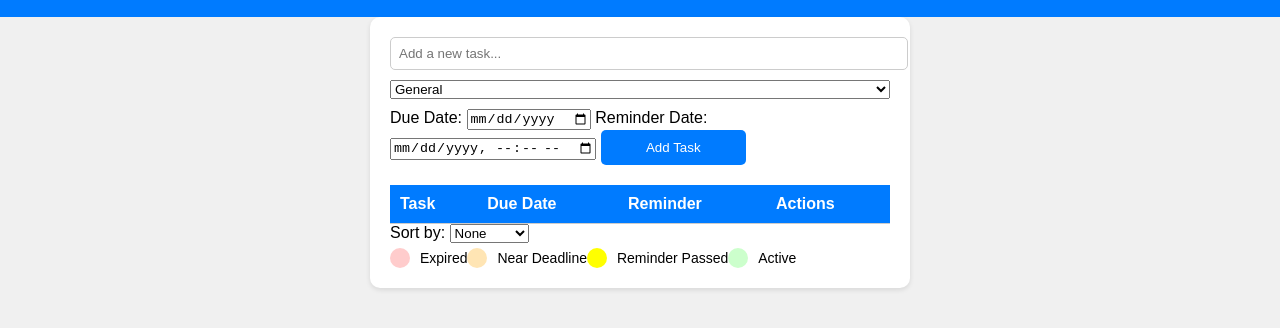
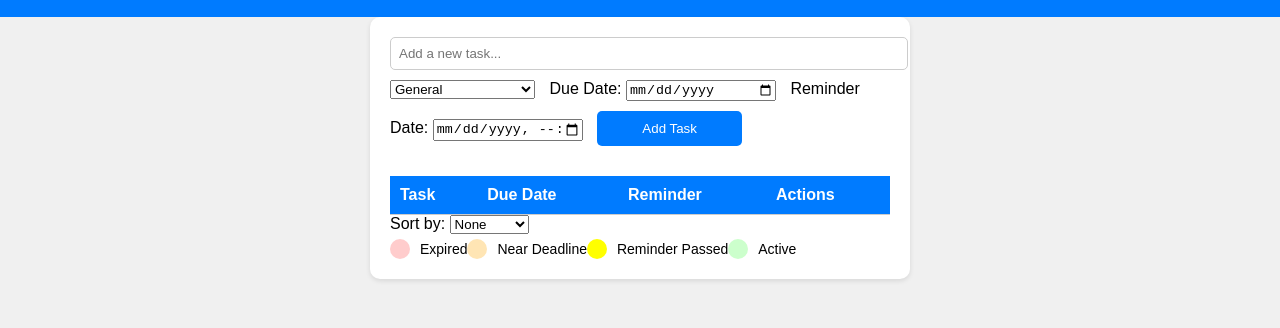
Before and after one commit to KovousoglouGeorgios/to-do-list-app, a plain HTML site: page index.html in a window 1280 px wide. Shown: the part 60-388 px from the top of the page. Drawn offline with Linux system fonts and the light colour scheme.

Commit message:
Update styles.css

```diff
--- a/styles.css
+++ b/styles.css
@@ -23,8 +23,8 @@ main {
 }
 
 .container {
-    max-width: 500px; /* Reduced the max-width for a smaller container */
-    width: 90%; /* Adjusted the width for better fitting on the page */
+    max-width: 500px;
+    width: 90%;
     padding: 20px;
     background-color: #fff;
     border-radius: 10px;
@@ -70,25 +70,19 @@ main {
 }
 
 #taskInput {
-    width: 100%; /* Set the width to 100% to take up the full width */
+    width: 100%;
     padding: 8px;
     border: 1px solid #ccc;
     border-radius: 5px;
     margin-bottom: 10px;
 }
 
-#dateInputs, #categorySelect, #submitTaskButton {
-    display: inline-block;
-    vertical-align: top;
-    width: calc(30% - 5px); /* Adjusted width for fitting on the same line */
+#taskInputContainer input[type="date"],
+#taskInputContainer input[type="datetime-local"],
+#taskInputContainer select,
+#taskInputContainer button {
+    width: calc(30% - 5px);
     margin-right: 10px;
-}
-
-#dateInputs input[type="date"],
-#dateInputs input[type="datetime-local"],
-#categorySelect,
-#submitTaskButton {
-    width: 100%; /* Set width to 100% to fill the available space */
     margin-bottom: 10px;
 }
 
@@ -99,7 +93,6 @@ button {
     border: none;
     border-radius: 5px;
     cursor: pointer;
-    width: calc(30% - 5px); /* Adjusted width for fitting on the same line */
 }
 
 button:hover {
```
